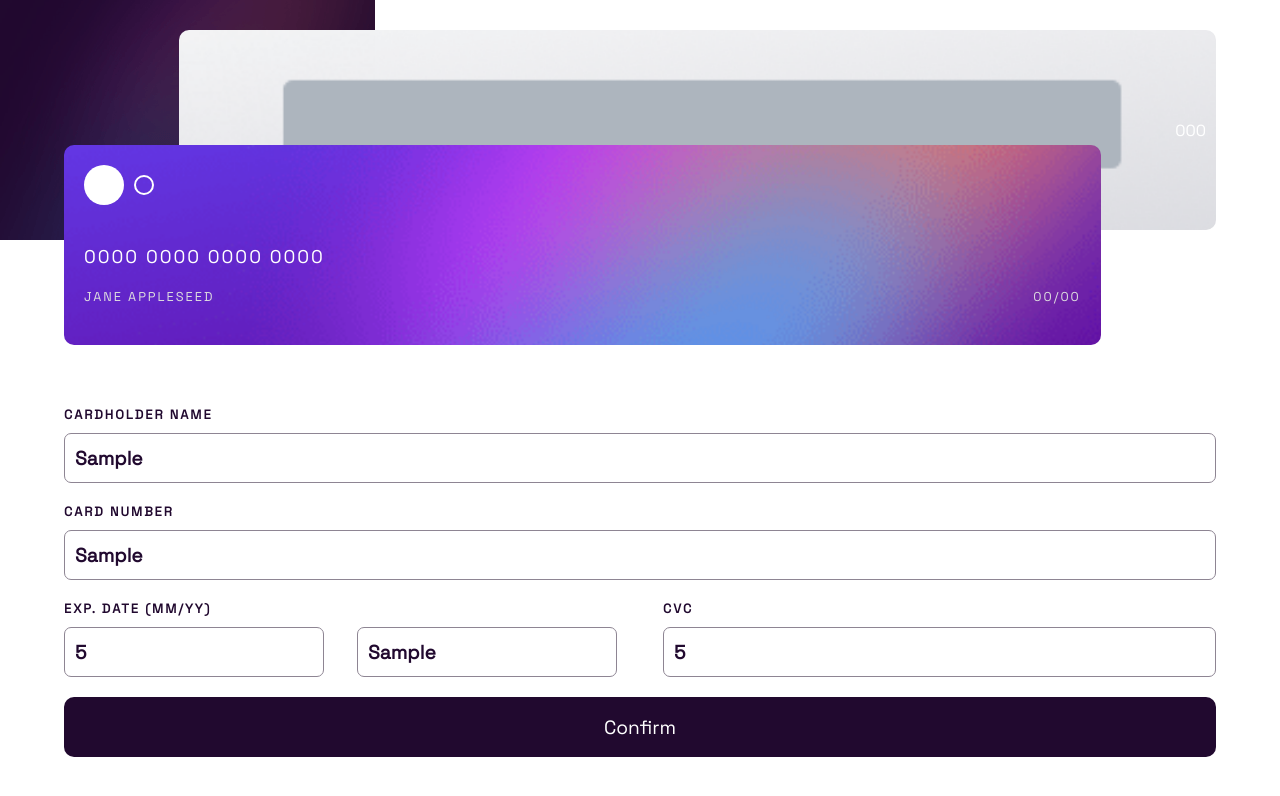
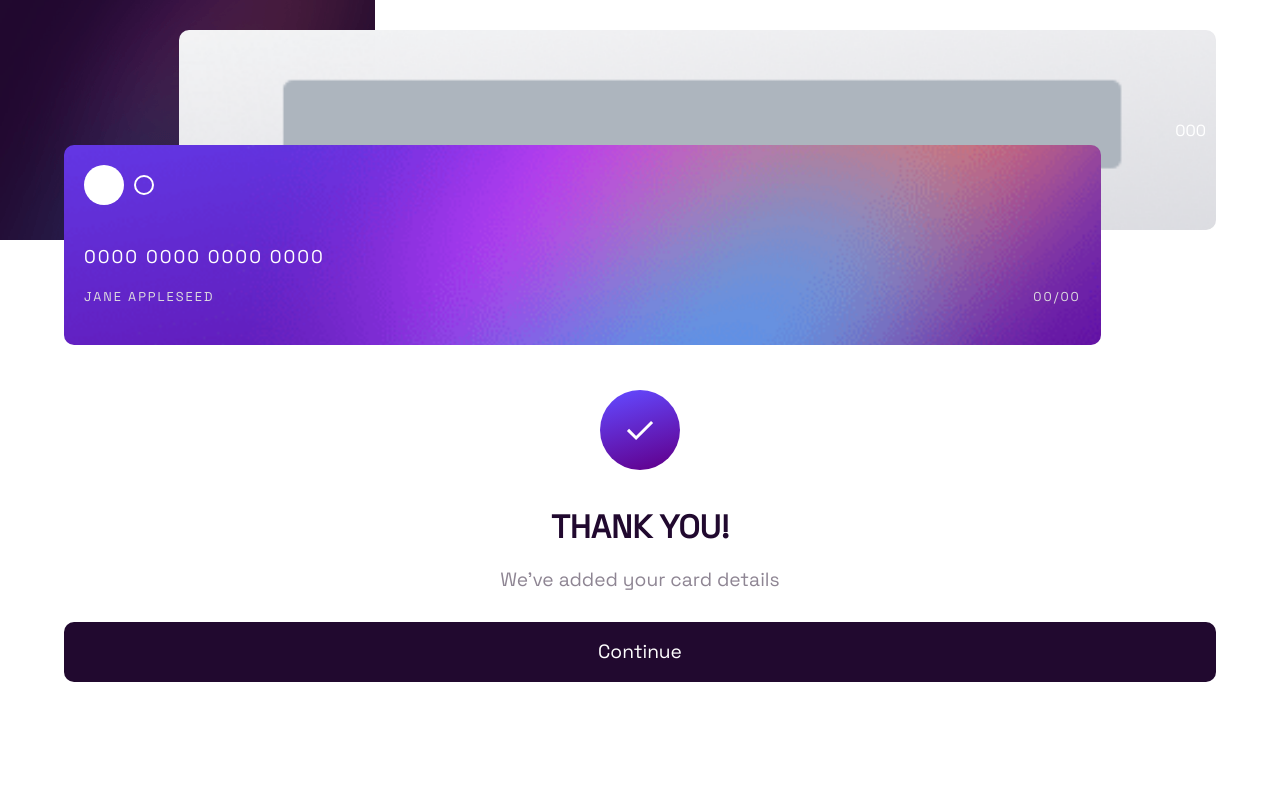
Before and after one commit to JerryJeager/Interactive-card-details, a plain HTML site: page index.html in a window 1280 px wide. Both pictures are taken after typing "Sample", "Sample", "5", "Sample", "5" into the empty fields and a click on the button "Confirm". Drawn offline with Linux system fonts and the light colour scheme.

Commit message:
completed thank you state

```diff
--- a/index.html
+++ b/index.html
@@ -61,9 +61,19 @@
                 </div>
             </div>
             <div class="submit-btn">
-                <button type="submit">Confirm</button>
+                <button type="submit" class="confirm">Confirm</button>
             </div>
         </form>
+    </section>
+    <section class="thank-you">
+        <div class="check">
+            <img src="images/icon-complete.svg" alt="">
+        </div>
+        <div class="thank-you-message">
+            <p class="message1">THANK YOU!</p>
+            <p class="message2">We've added your card details</p>
+        </div>
+        <button type="submit" class="continue">Continue</button>
     </section>
 
     <script src="main.js"></script>
--- a/main.js
+++ b/main.js
@@ -1,6 +1,9 @@
+const cardDetails = document.querySelector(".card-details")
+const thankYou = document.querySelector(".thank-you")
 let cardNumberInput = document.getElementById("card-number")
 const wrongFormat = document.querySelector(".wrong-format")
-const confirm = document.querySelector(".submit-btn").querySelector('button')
+const confirmBtn = document.querySelector(".submit-btn").querySelector('.confirm')
+const continueBtn = document.querySelector(".continue")
 const form = document.querySelector('form')
 const inputs = document.querySelectorAll('input')
 const dateCvcInput = document.querySelector('.date-and-cvc').querySelectorAll('input')
@@ -16,6 +19,9 @@ const cardNumber = document.querySelector('.card-number').querySelector('p')
 const cardDate = document.querySelector('.date').querySelector('p')
 let monthValue = ''
 let yearValue = ''
+let confirmMonth = true
+let confirmYear = true
+let confirmCvc = true
 
 let cardNumberInputRegex = /^([\d]{4})([\d]{4})([\d]{4})([\d]{4})$/
 let letter = /[a-z]{1,}/ig
@@ -36,6 +42,9 @@ nameInput.addEventListener('keyup', () => {
 })
 
 cvcInput.addEventListener('keyup', () => {
+    if(cvcInput.value.length > 2){
+        cvcInput.setAttribute('readonly', true)
+    }
     cardCvc.textContent = cvcInput.value
 })
 
@@ -58,39 +67,57 @@ yearInput.addEventListener('keyup', () => {
 })
 
 
-confirm.addEventListener("click", (e) => {
+confirmBtn.addEventListener("click", (e) => {
     confirmDateCvc(e)
     e.preventDefault()
+    if(confirmMonth == true && confirmYear == true && confirmCvc == true){
+        cardDetails.style.display = "none"
+        thankYou.style.display = "block"
+    }
+})
 
+continueBtn.addEventListener("click", () => {
+    cardDetails.style.display = "block"
+    thankYou.style.display = "none"
 })
 
 function confirmDateCvc(e){
     if (monthInput.value == "" || yearInput.value == "") {
         dateNone.classList.add('blank')
+        confirmMonth = false
+        confirmYear = false
     }
     if (monthInput.value == "") {
         e.preventDefault()
         monthInput.classList.add('error')
+        confirmMonth = false
     } if (yearInput.value == "") {
         e.preventDefault()
         yearInput.classList.add('error')
+        confirmYear = false
     } if (cvcInput.value == "") {
         e.preventDefault()
         cvcNone.classList.add('blank')
         cvcInput.classList.add('error')
+        confirmCvc = false
     }
     if (monthInput.value != "" && yearInput.value != "") {
         dateNone.classList.remove('blank')
+        confirmMonth = true
+        confirmYear = true
     }
     if (monthInput.value != "") {
         e.bubbles = true
         monthInput.classList.remove('error')
+        confirmMonth = true
     } if (yearInput.value != "") {
         e.bubbles = true
         yearInput.classList.remove('error')
+        confirmYear = true
     } if (cvcInput.value != "") {
         e.bubbles = true
         cvcNone.classList.remove('blank')
         cvcInput.classList.remove('error')
+        confirmYear = true
     }
 }
--- a/styles.css
+++ b/styles.css
@@ -94,6 +94,7 @@ body{
 .card-details{
     margin: 11rem auto;
     width: 90%;
+    /* display: none; */
 }
 .card-details p{
     color: var(--very-dark-violet);
@@ -143,7 +144,7 @@ input::placeholder{
 .month-and-year input{
     width: 47%;
 }
-.submit-btn button{
+button{
     width: 100%;
     height: 60px;
     border-radius: 10px;
@@ -154,12 +155,12 @@ input::placeholder{
     display: flex;
     justify-content: center;
     align-items: center;
-    margin-top: 20px;
+    margin-top: 30px;
     border: none;
     font-family: 'Space Grotesk', sans-serif;
     transition: .4s;
 }
-.submit-btn button:hover{
+button:hover{
     background: var(--white);
     border: 2px solid var(--very-dark-violet);
     color: var(--very-dark-violet);
@@ -176,3 +177,30 @@ input.error, input.error:hover{
 .blank{
     display: block;
 }
+.date-none, .cvc-none, .wrong-format{
+    margin-top: 10px;
+}
+.thank-you{
+    width: 90%;
+    margin: 10rem auto;
+    display: none;
+}
+.check{
+    display: flex;
+    justify-content: center;
+}
+.thank-you-message{
+    margin-top: 2.3rem;
+    text-align: center;
+}
+.message1{
+    font-size: 2rem;
+    font-weight: 900;
+    color: var(--very-dark-violet);
+}
+.message2{
+    font-size: 1.2rem;
+    color: var(--dark-grayish-violet);
+    font-weight: 500;
+    margin-top: 20px;
+}
```
